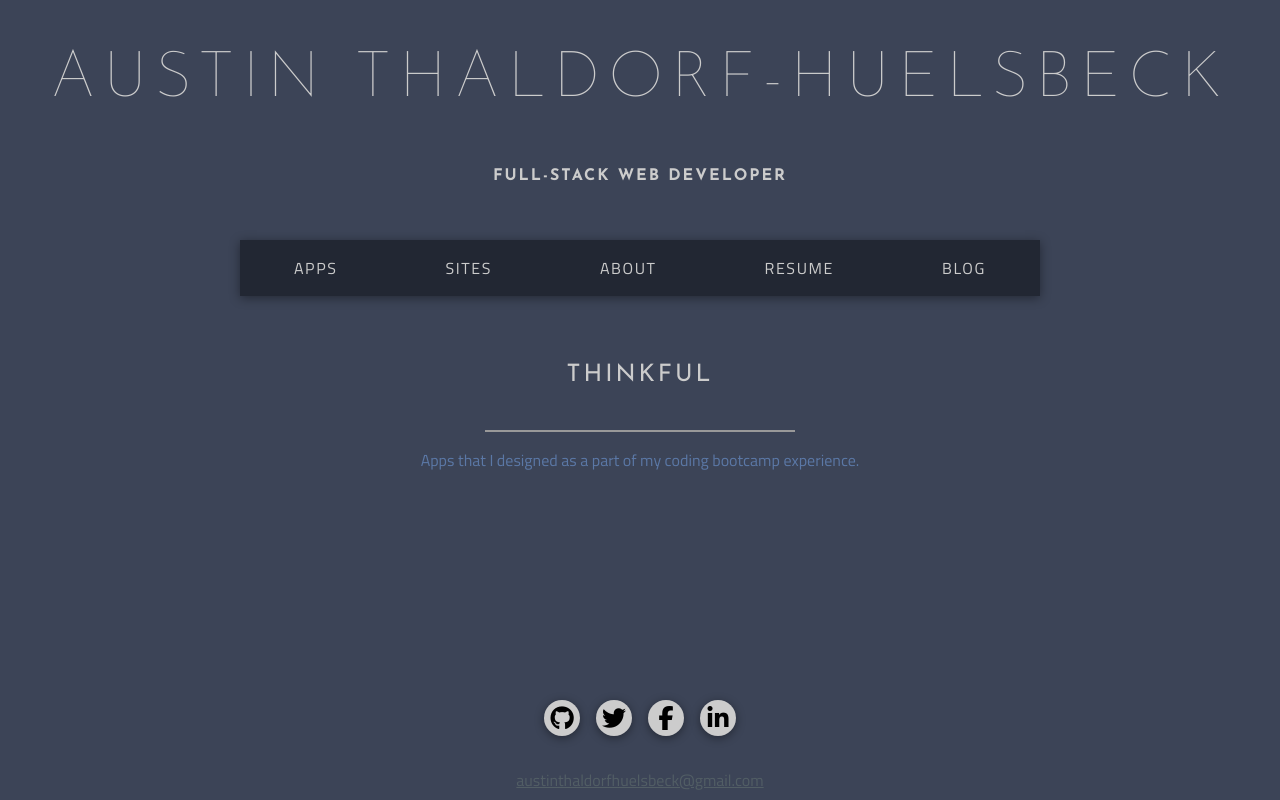
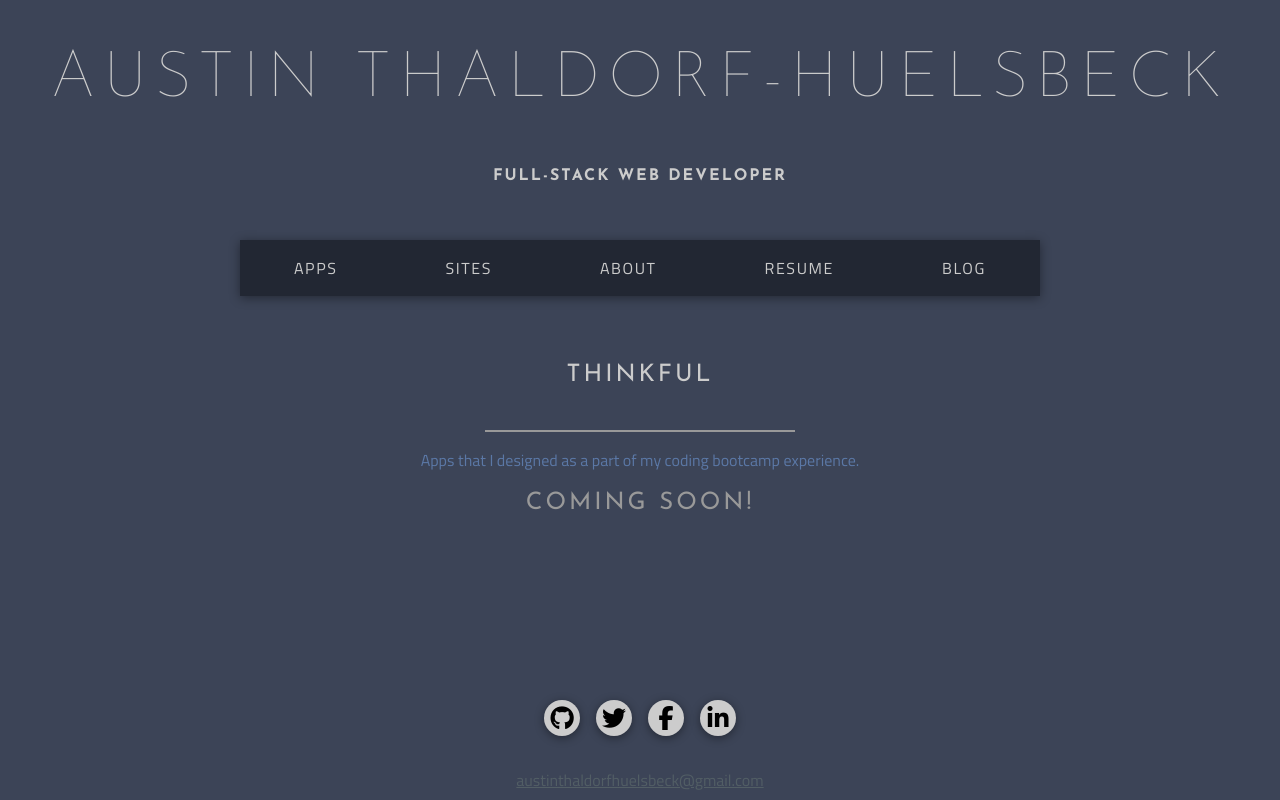
Before and after one commit to austinthaldorfhuelsbeck/portfolio-with-react, a React (Create React App) app: page /thinkful/welovemovies in a window 1280 px wide. Built offline with nearby package versions, Linux system fonts and the light colour scheme.

Commit message:
link pawpawvintage; syntax errs

```diff
--- a/src/CategorySection/Apps/Flashcards.js
+++ b/src/CategorySection/Apps/Flashcards.js
@@ -3,7 +3,7 @@ import React from "react";
 export default function Flashcards() {
   return (
     <main>
-      <div class="project-content">
+      <div className="project-content">
         <h3 className="justify" data-aos="fade-up">
           <a
             href="https://flashcard-o-matic-ath.vercel.app/"
--- a/src/CategorySection/Apps/Grubdash.js
+++ b/src/CategorySection/Apps/Grubdash.js
@@ -3,7 +3,7 @@ import React from "react";
 export default function Grubdash() {
   return (
     <main>
-      <div class="project-content">
+      <div className="project-content">
         <h3 className="justify" data-aos="fade-up">
           <a
             href="https://flashcard-o-matic-ath.vercel.app/"
--- a/src/CategorySection/Apps/Pomodoro.js
+++ b/src/CategorySection/Apps/Pomodoro.js
@@ -3,7 +3,7 @@ import React from "react";
 export default function Pomodoro() {
   return (
     <main>
-      <div class="project-content">
+      <div className="project-content">
         <h3 className="justify" data-aos="fade-up">
           <a
             href="https://pomodoro-react-app-huelsbeck-db668fb2m-austinthaldorfhuelsbeck.vercel.app/"
--- /dev/null
+++ b/src/CategorySection/Apps/WeLoveMovies.js
@@ -0,0 +1,11 @@
+import React from "react";
+
+export default function WeLoveMovies() {
+  return (
+    <main>
+      <div className="project-content">
+        <h3 data-aos="fade-up">Coming Soon!</h3>
+      </div>
+    </main>
+  );
+}
--- a/src/CategorySection/Apps/thinkful.js
+++ b/src/CategorySection/Apps/thinkful.js
@@ -5,6 +5,7 @@ import CategoryHeader from "../CategoryHeader";
 import Pomodoro from "./Pomodoro";
 import Flashcards from "./Flashcards";
 import Grubdash from "./Grubdash";
+import WeLoveMovies from "./WeLoveMovies";
 
 export default function Thinkful({ item }) {
   const { url } = useRouteMatch();
@@ -45,6 +46,9 @@ export default function Thinkful({ item }) {
         <Route path="/thinkful/grubdash">
           <Grubdash />
         </Route>
+        <Route path="/thinkful/welovemovies">
+          <WeLoveMovies />
+        </Route>
       </Switch>
     </section>
   );
--- a/src/CategorySection/CategorySection.js
+++ b/src/CategorySection/CategorySection.js
@@ -4,6 +4,7 @@ import CategoryHeader from "./CategoryHeader";
 
 import BlackStaticVisuals from "./Sites/BlackStaticVisuals";
 import AustinAndEmilyCreative from "./Sites/AustinAndEmilyCreative";
+import PawPawVintage from "./Sites/PawPawVintage";
 
 function CategorySection({ title, subtitle, itemsList }) {
   const { url } = useRouteMatch();
@@ -44,6 +45,9 @@ function CategorySection({ title, subtitle, itemsList }) {
         <Route path="/:title/austinandemilycreative">
           <AustinAndEmilyCreative item={itemsList[1]} />
         </Route>
+        <Route path="/:title/pawpawvintage">
+          <PawPawVintage item={itemsList[1]} />
+        </Route>
       </Switch>
     </section>
   );
--- /dev/null
+++ b/src/CategorySection/Sites/PawPawVintage.js
@@ -0,0 +1,11 @@
+import React from "react";
+
+export default function PawPawVintage() {
+  return (
+    <main>
+      <div className="project-content">
+        <h3 data-aos="fade-up">Coming Soon!</h3>
+      </div>
+    </main>
+  );
+}
```
